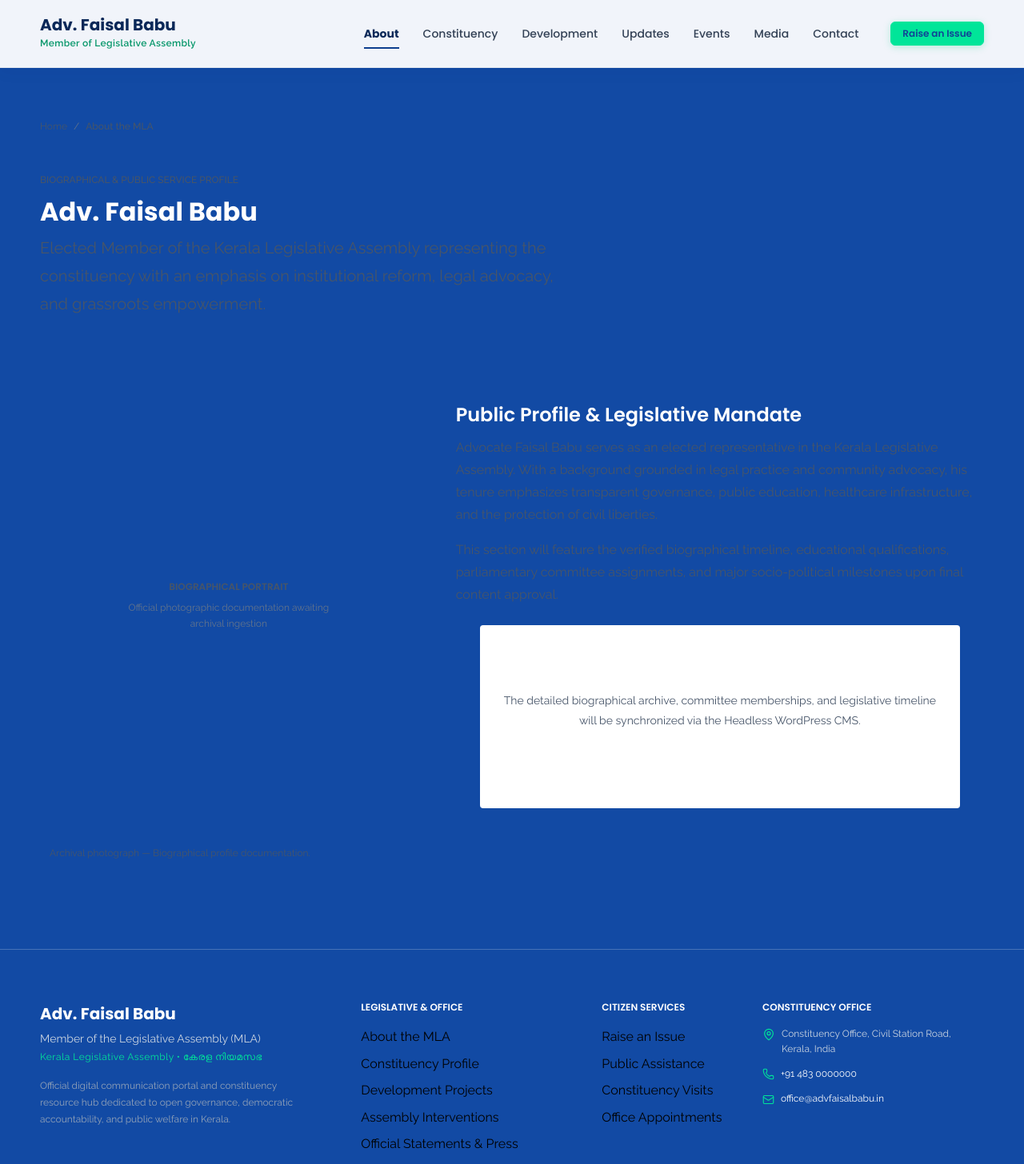
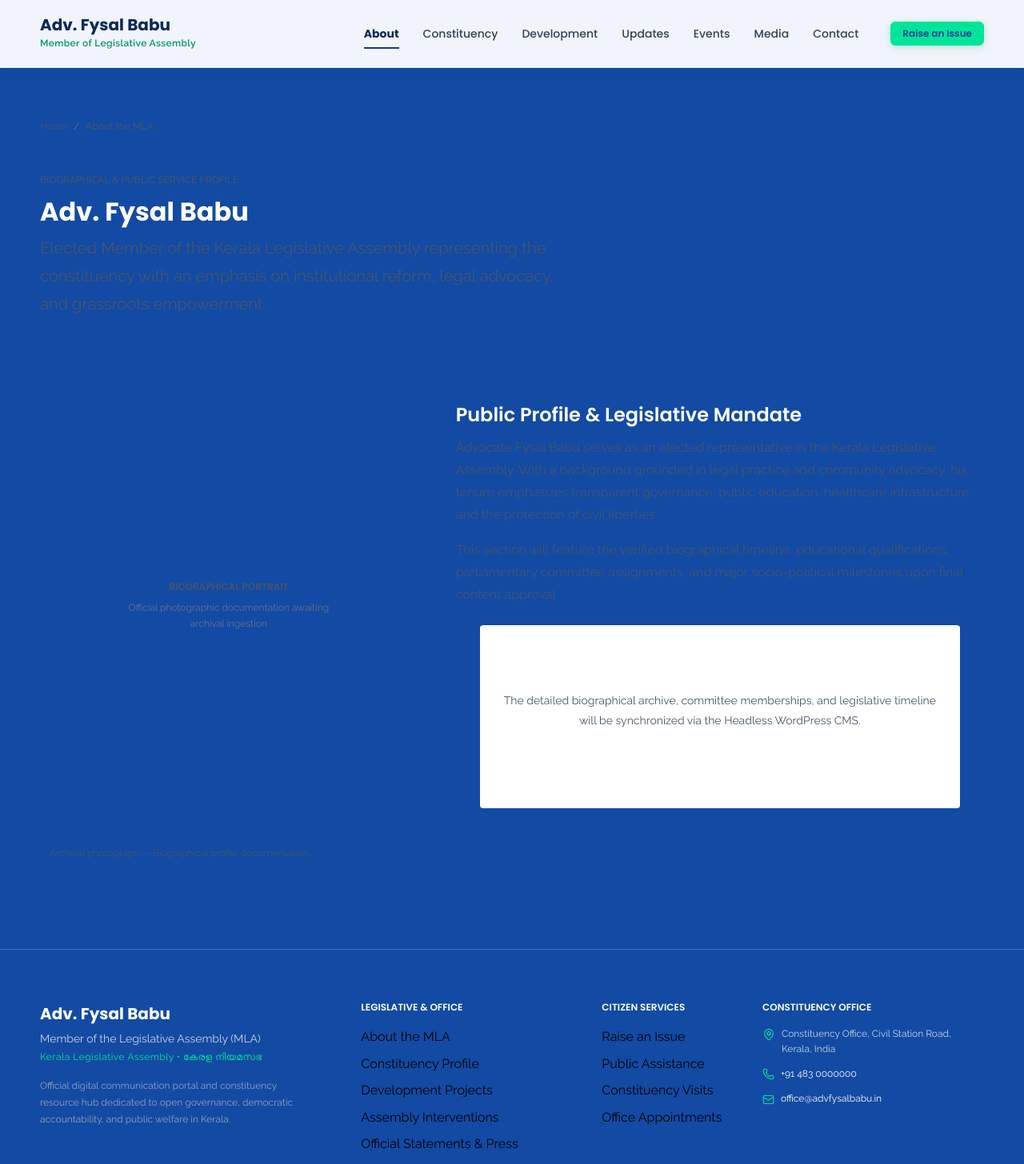
Before and after one commit to Ajuworks96/advfaisalbabumla, a React (Vite) app: page /about in a window 1280 px wide. Shown: the top 1456 px of the page at 80% size. Built offline with nearby package versions, Linux system fonts and the light colour scheme.

Commit message:
fix: correct spelling from Faisal to real name Fysal across complete application

```diff
--- a/index.html
+++ b/index.html
@@ -4,7 +4,7 @@
     <meta charset="UTF-8" />
     <meta name="viewport" content="width=device-width, initial-scale=1.0" />
     <meta name="theme-color" content="#06152D" />
-    <meta name="description" content="Official public-service portal of Adv. Faisal Babu, Member of the Legislative Assembly (MLA), Kerala. Institutional updates, constituency initiatives, and citizen services." />
+    <meta name="description" content="Official public-service portal of Adv. Fysal Babu, Member of the Legislative Assembly (MLA), Kerala. Institutional updates, constituency initiatives, and citizen services." />
 
     <!-- Preconnect to Google Fonts -->
     <link rel="preconnect" href="https://fonts.googleapis.com" />
@@ -12,7 +12,7 @@
     <!-- Load strictly Poppins (500, 600, 700) and Raleway (400, 500, 600) -->
     <link href="https://fonts.googleapis.com/css2?family=Poppins:wght@500;600;700&family=Raleway:ital,wght@0,400;0,500;0,600;1,400&display=swap" rel="stylesheet" />
 
-    <title>Adv. Faisal Babu MLA — Official Public Office & Constituency Portal</title>
+    <title>Adv. Fysal Babu MLA — Official Public Office & Constituency Portal</title>
   </head>
   <body>
     <div id="root"></div>
--- a/src/components/layout/Footer.tsx
+++ b/src/components/layout/Footer.tsx
@@ -12,7 +12,7 @@ export const Footer: React.FC = () => {
           <div className="col-4 col-md-12">
             <div style={{ marginBottom: 'var(--space-4)' }}>
               <div style={{ fontFamily: 'var(--font-heading)', fontWeight: 700, fontSize: '1.25rem', color: '#FFFFFF', marginBottom: 'var(--space-1)' }}>
-                Adv. Faisal Babu
+                Adv. Fysal Babu
               </div>
               <div style={{ fontFamily: 'var(--font-body)', fontSize: 'var(--text-sm)', color: '#CBD5E1' }}>
                 Member of the Legislative Assembly (MLA)
@@ -89,8 +89,8 @@ export const Footer: React.FC = () => {
               </div>
               <div style={{ display: 'flex', alignItems: 'center', gap: 'var(--space-2)' }}>
                 <IconMail size={15} style={{ flexShrink: 0, color: 'var(--color-accent-green)' }} />
-                <a href="mailto:office@advfaisalbabu.in" style={{ color: '#FFFFFF' }}>
-                  office@advfaisalbabu.in
+                <a href="mailto:office@advfysalbabu.in" style={{ color: '#FFFFFF' }}>
+                  office@advfysalbabu.in
                 </a>
               </div>
             </div>
@@ -100,7 +100,7 @@ export const Footer: React.FC = () => {
         {/* Footer Hairline & Legal Credits */}
         <div className="site-footer__bottom">
           <div>
-            © {new Date().getFullYear()} Office of Adv. Faisal Babu MLA. All rights reserved.
+            © {new Date().getFullYear()} Office of Adv. Fysal Babu MLA. All rights reserved.
           </div>
           <div style={{ display: 'flex', gap: 'var(--space-4)' }}>
             <span>Government of Kerala Context</span>
--- a/src/components/layout/Header.tsx
+++ b/src/components/layout/Header.tsx
@@ -38,7 +38,7 @@ const MOBILE_NAV_LINKS = [
 
 /**
  * Sophisticated Institutional Header & Navigation System
- * Designed for the official public office of Adv. Faisal Babu MLA.
+ * Designed for the official public office of Adv. Fysal Babu MLA.
  * Features calm editorial typography, generous spacing, accessible modal navigation,
  * and restrained scroll elevation.
  */
@@ -179,9 +179,9 @@ export const Header: React.FC<HeaderProps> = ({ className = '' }) => {
           <Link
             to="/"
             className="brand"
-            aria-label="Adv. Faisal Babu, Member of Legislative Assembly — Return to Home"
+            aria-label="Adv. Fysal Babu, Member of Legislative Assembly — Return to Home"
           >
-            <span className="brand__name">Adv. Faisal Babu</span>
+            <span className="brand__name">Adv. Fysal Babu</span>
             <span className="brand__title">Member of Legislative Assembly</span>
           </Link>
 
@@ -255,7 +255,7 @@ export const Header: React.FC<HeaderProps> = ({ className = '' }) => {
               <div className="mobile-nav-drawer__header">
                 <div>
                   <div className="brand__name" style={{ fontSize: '1.125rem' }}>
-                    Adv. Faisal Babu
+                    Adv. Fysal Babu
                   </div>
                   <div className="brand__title" style={{ fontSize: '0.7rem' }}>
                     Member of Legislative Assembly
--- a/src/index.css
+++ b/src/index.css
@@ -1,6 +1,6 @@
 /* ==========================================================================
    MAIN STYLESHEET ENTRY POINT
-   Adv. Faisal Babu MLA — Official Public Office Design System
+   Adv. Fysal Babu MLA — Official Public Office Design System
    ========================================================================== */
 
 @import './styles/tokens.css';
--- a/src/pages/AboutPage.tsx
+++ b/src/pages/AboutPage.tsx
@@ -16,7 +16,7 @@ export const AboutPage: React.FC = () => {
 
         <SectionHeader
           eyebrow="Biographical & Public Service Profile"
-          title="Adv. Faisal Babu"
+          title="Adv. Fysal Babu"
           description="Elected Member of the Kerala Legislative Assembly representing the constituency with an emphasis on institutional reform, legal advocacy, and grassroots empowerment."
         />
 
@@ -25,7 +25,7 @@ export const AboutPage: React.FC = () => {
         <div className="editorial-split editorial-split--40-60" style={{ marginBottom: 'var(--space-12)' }}>
           <div>
             <Image
-              alt="Adv. Faisal Babu"
+              alt="Adv. Fysal Babu"
               category="portrait"
               placeholderLabel="Biographical Portrait"
               aspectRatio="portrait"
@@ -36,7 +36,7 @@ export const AboutPage: React.FC = () => {
           <div>
             <h3 style={{ marginBottom: 'var(--space-3)' }}>Public Profile & Legislative Mandate</h3>
             <p style={{ color: 'var(--color-text-secondary)', lineHeight: 'var(--leading-relaxed)', marginBottom: 'var(--space-4)' }}>
-              Advocate Faisal Babu serves as an elected representative in the Kerala Legislative Assembly. With a background grounded in legal practice and community advocacy, his tenure emphasizes transparent governance, public education, healthcare infrastructure, and the protection of civil liberties.
+              Advocate Fysal Babu serves as an elected representative in the Kerala Legislative Assembly. With a background grounded in legal practice and community advocacy, his tenure emphasizes transparent governance, public education, healthcare infrastructure, and the protection of civil liberties.
             </p>
             <p style={{ color: 'var(--color-text-secondary)', lineHeight: 'var(--leading-relaxed)', marginBottom: 'var(--space-6)' }}>
               This section will feature the verified biographical timeline, educational qualifications, parliamentary committee assignments, and major socio-political milestones upon final content approval.
--- a/src/pages/ContactPage.tsx
+++ b/src/pages/ContactPage.tsx
@@ -41,7 +41,7 @@ export const ContactPage: React.FC = () => {
                 <IconLocation size={18} style={{ color: 'var(--color-text-primary)', marginTop: '2px', flexShrink: 0 }} />
                 <div>
                   <strong style={{ color: 'var(--color-text-primary)' }}>Address:</strong><br />
-                  Office of Adv. Faisal Babu MLA<br />
+                  Office of Adv. Fysal Babu MLA<br />
                   Civil Station Road, Constituency Headquarters<br />
                   Kerala, PIN: 676 000
                 </div>
@@ -61,8 +61,8 @@ export const ContactPage: React.FC = () => {
                 <IconMail size={18} style={{ color: 'var(--color-text-primary)', flexShrink: 0 }} />
                 <div>
                   <strong style={{ color: 'var(--color-text-primary)' }}>Official Email:</strong>{' '}
-                  <a href="mailto:office@advfaisalbabu.in" style={{ color: 'var(--color-text-primary)', textDecoration: 'underline' }}>
-                    office@advfaisalbabu.in
+                  <a href="mailto:office@advfysalbabu.in" style={{ color: 'var(--color-text-primary)', textDecoration: 'underline' }}>
+                    office@advfysalbabu.in
                   </a>
                 </div>
               </div>
--- a/src/pages/HomePage.tsx
+++ b/src/pages/HomePage.tsx
@@ -34,7 +34,7 @@ export const HomePage: React.FC = () => {
         'The MLA Asset Development Scheme prioritizes high-impact community assets including school laboratory blocks, public drinking water supply augmentation, community health centre facilities, rural link roads, and public library modernizations.',
     },
     {
-      question: 'When can constituents meet Adv. Faisal Babu MLA in person?',
+      question: 'When can constituents meet Adv. Fysal Babu MLA in person?',
       answer:
         'Constituents can meet the MLA at the Constituency Headquarters on Mondays, Wednesdays, and Saturdays between 09:30 AM – 01:30 PM. On Fridays, open Janamaithri Adalats are conducted across various panchayaths for on-the-spot grievance redressing.',
     },
@@ -49,7 +49,7 @@ export const HomePage: React.FC = () => {
     <div className="page-canvas-fluid">
       {/* ====================================================================
           1. HERO SECTION (Off-White with Minimal Blue & Calicut South Elements)
-          Left: Sri Faisal Babu MLA Full-Height Portrait (Integrated into Background)
+          Left: Sri Fysal Babu MLA Full-Height Portrait (Integrated into Background)
           Right: Editorial Leadership Typography, Malayalam Lead & Direct CTAs
           ==================================================================== */}
       <section className="hero-light-section">
@@ -59,13 +59,13 @@ export const HomePage: React.FC = () => {
 
         <Container>
           <div className="hero-light-grid">
-            {/* Left Column: Sri Faisal Babu MLA Official HD Cutout Portrait */}
+            {/* Left Column: Sri Fysal Babu MLA Official HD Cutout Portrait */}
             <div className="hero-light-leader">
               <div className="hero-light-leader__halo" />
               <div className="hero-light-leader__portrait-wrapper">
                 <img
-                  src="/images/faisal-babu-mla-hd.png"
-                  alt="Adv. Faisal Babu MLA - Member of Legislative Assembly, Kozhikode South"
+                  src="/images/fysal-babu-mla-hd.png"
+                  alt="Adv. Fysal Babu MLA - Member of Legislative Assembly, Kozhikode South"
                   className="hero-light-leader__img"
                   width={480}
                   height={540}
@@ -74,7 +74,7 @@ export const HomePage: React.FC = () => {
               </div>
               <div className="hero-light-leader__tag">
                 <span className="hero-light-leader__tag-dot" />
-                <span>Adv. Faisal Babu MLA • 16th KLA (കോഴിക്കോട് സൗത്ത്)</span>
+                <span>Adv. Fysal Babu MLA • 16th KLA (കോഴിക്കോട് സൗത്ത്)</span>
               </div>
             </div>
 
@@ -98,7 +98,7 @@ export const HomePage: React.FC = () => {
 
               {/* Grand Headline */}
               <h1 className="hero-light-title">
-                Adv. Faisal Babu <span className="hero-light-title__mla">MLA</span>
+                Adv. Fysal Babu <span className="hero-light-title__mla">MLA</span>
               </h1>
 
               {/* Bilingual Subtitle */}
@@ -258,7 +258,7 @@ export const HomePage: React.FC = () => {
 
                 <div className="manifesto-doc__meta">
                   <div>
-                    <strong style={{ color: '#0F172A', display: 'block', fontSize: '0.9375rem' }}>Adv. Faisal Babu MLA</strong>
+                    <strong style={{ color: '#0F172A', display: 'block', fontSize: '0.9375rem' }}>Adv. Fysal Babu MLA</strong>
                     <span>Member, Kerala Legislative Assembly</span>
                   </div>
                   <div style={{ textAlign: 'right', fontWeight: 800, color: '#0D3E84', fontSize: '0.875rem' }}>
@@ -292,7 +292,7 @@ export const HomePage: React.FC = () => {
                   marginBottom: 'var(--space-5)',
                 }}
               >
-                Combining deep legal advocacy with grassroots community leadership, Adv. Faisal Babu
+                Combining deep legal advocacy with grassroots community leadership, Adv. Fysal Babu
                 bridges everyday citizen challenges with state-level administrative action. Every bill,
                 motion, and submission on the floor of the Kerala Niyamasabha directly champions the
                 welfare and progressive future of the constituency.
@@ -723,7 +723,7 @@ export const HomePage: React.FC = () => {
                   </div>
                   <div style={{ display: 'flex', alignItems: 'center', gap: 'var(--space-3)', fontSize: 'var(--text-sm)', color: '#FFFFFF' }}>
                     <span style={{ width: '8px', height: '8px', borderRadius: '50%', backgroundColor: 'var(--color-accent-green)', boxShadow: '0 0 8px var(--color-accent-green)' }} />
-                    <span>Direct personal review by Adv. Faisal Babu MLA</span>
+                    <span>Direct personal review by Adv. Fysal Babu MLA</span>
                   </div>
                   <div style={{ display: 'flex', alignItems: 'center', gap: 'var(--space-3)', fontSize: 'var(--text-sm)', color: '#FFFFFF' }}>
                     <span style={{ width: '8px', height: '8px', borderRadius: '50%', backgroundColor: 'var(--color-accent-green)', boxShadow: '0 0 8px var(--color-accent-green)' }} />
@@ -811,7 +811,7 @@ export const HomePage: React.FC = () => {
                   marginBottom: 'var(--space-6)',
                 }}
               >
-                Adv. Faisal Babu actively participates in statutory law-making, budgetary scrutiny,
+                Adv. Fysal Babu actively participates in statutory law-making, budgetary scrutiny,
                 and ministerial accountability on the floor of the house in Thiruvananthapuram.
               </p>
 
@@ -1196,7 +1196,7 @@ export const HomePage: React.FC = () => {
                   <div>
                     <strong style={{ color: '#FFFFFF' }}>Address:</strong>
                     <br />
-                    Office of Adv. Faisal Babu MLA
+                    Office of Adv. Fysal Babu MLA
                     <br />
                     Civil Station Road, Constituency Headquarters
                     <br />
@@ -1222,10 +1222,10 @@ export const HomePage: React.FC = () => {
                   <div>
                     <strong style={{ color: '#FFFFFF' }}>Email:</strong>{' '}
                     <a
-                      href="mailto:office@advfaisalbabu.in"
+                      href="mailto:office@advfysalbabu.in"
                       style={{ color: 'var(--color-accent-yellow)', fontWeight: 700, textDecoration: 'underline' }}
                     >
-                      office@advfaisalbabu.in
+                      office@advfysalbabu.in
                     </a>
                   </div>
                 </div>
--- a/src/pages/RaiseAnIssuePage.tsx
+++ b/src/pages/RaiseAnIssuePage.tsx
@@ -28,7 +28,7 @@ export const RaiseAnIssuePage: React.FC = () => {
         <SectionHeader
           level="h1"
           title="Submit a Public Grievance or Petition"
-          description="Directly lodge local community issues, infrastructural concerns, or individual petitions with the office of Adv. Faisal Babu MLA. Every submission is assigned an official tracking reference."
+          description="Directly lodge local community issues, infrastructural concerns, or individual petitions with the office of Adv. Fysal Babu MLA. Every submission is assigned an official tracking reference."
         />
 
         <Divider />
--- a/src/pages/UpdatesPage.tsx
+++ b/src/pages/UpdatesPage.tsx
@@ -16,7 +16,7 @@ export const UpdatesPage: React.FC = () => {
         <SectionHeader
           eyebrow="Official Dispatches & Media Room"
           title="Press Statements & Official Updates"
-          description="Authoritative announcements, press releases, policy stances, and official commentary from the office of Adv. Faisal Babu MLA."
+          description="Authoritative announcements, press releases, policy stances, and official commentary from the office of Adv. Fysal Babu MLA."
         />
 
         <Divider />
--- a/src/styles/components.css
+++ b/src/styles/components.css
@@ -1309,7 +1309,7 @@
 }
 
 /* ==========================================================================
-   HERO LEADER SHOWCASE (Adv. Faisal Babu MLA HD Portrait Presentation)
+   HERO LEADER SHOWCASE (Adv. Fysal Babu MLA HD Portrait Presentation)
    ========================================================================== */
 .hero-leader-showcase {
   position: relative;
```
Also changed, not shown: public/images/fysal-babu-mla-hd.png (added), 1 other file (tests, documents, lock files or other folders).
